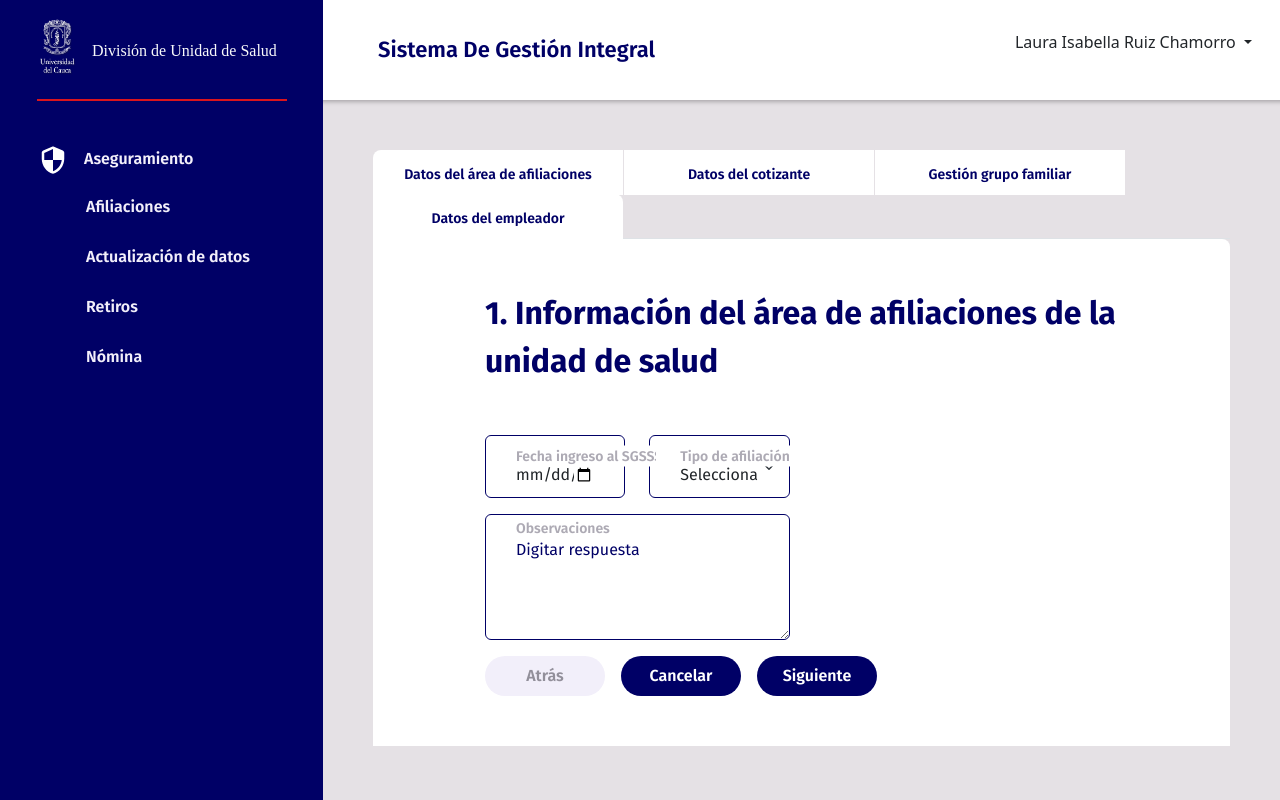
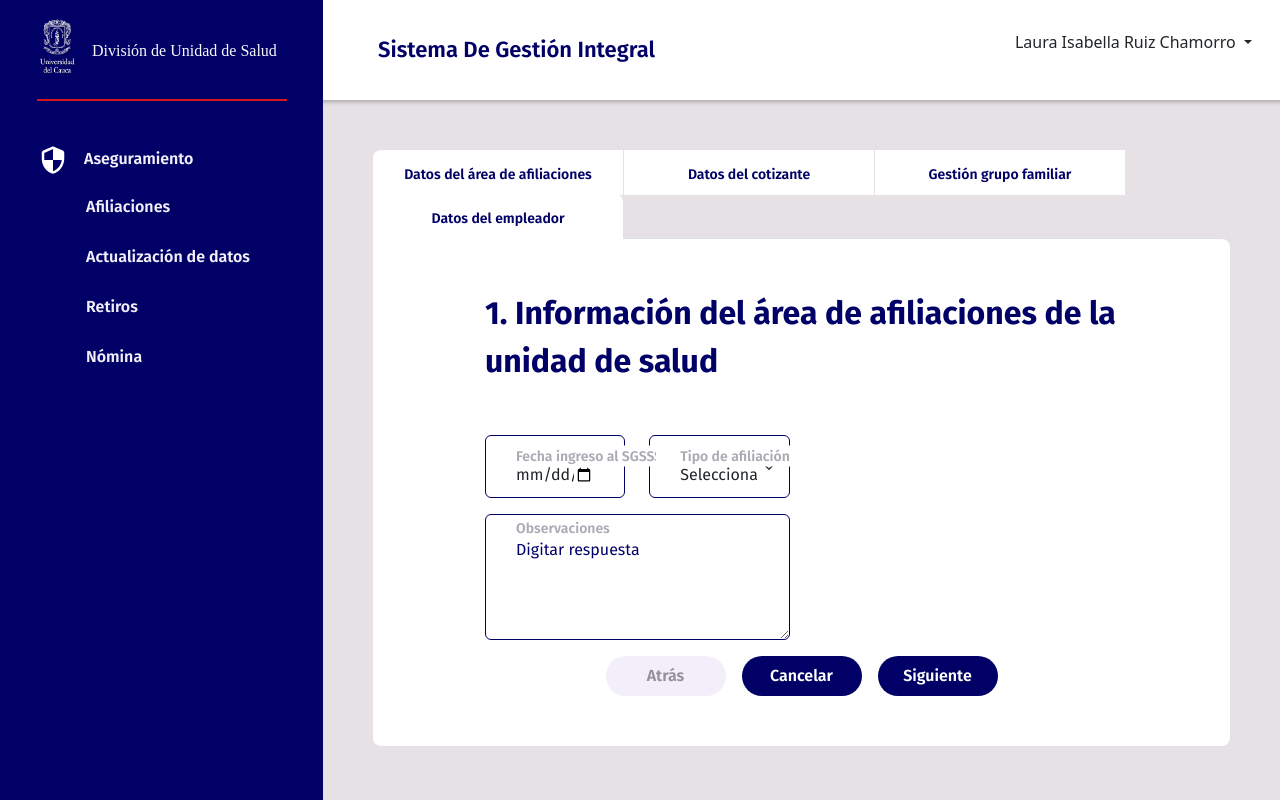
Before and after one commit to sergioorteera/Unisalud-FrontEnd, an Angular app: page /membership-aplication in a window 1280 px wide. Built offline with nearby package versions, Linux system fonts and the light colour scheme.

Commit message:
avances form2

```diff
--- a/src/app/core/model/AffiliationData.model.ts
+++ b/src/app/core/model/AffiliationData.model.ts
@@ -22,6 +22,7 @@ export interface EpsAnterior {
 export interface Discapacidad {
   id: number;
   descripcion: string;
+  grado: string;
 }
 
 export interface Departamento {
--- a/src/app/views/membership-application/components/pages/contributor-data/contributor-data.component.css
+++ b/src/app/views/membership-application/components/pages/contributor-data/contributor-data.component.css
@@ -5,6 +5,8 @@
   padding-top: 50px;
   padding-bottom: 50px;
   border-top-right-radius: 8px;
+  border-bottom-left-radius: 8px;
+  border-bottom-right-radius: 8px;
 }
 
 .title-page-form{
@@ -12,6 +14,12 @@
   font-size: 32px;
   color: var(--blue);
   padding-bottom: 50px;
+}
+
+.button-container {
+  display: flex;
+  justify-content: center;
+  background-color: var(--white);
 }
 
 /* FORMS */
--- a/src/app/views/membership-application/components/pages/contributor-data/contributor-data.component.html
+++ b/src/app/views/membership-application/components/pages/contributor-data/contributor-data.component.html
@@ -86,9 +86,7 @@
           <div class="form-floating">
             <select class="form-select text-body" id="paisNacimiento" formControlName="paisNacimiento">
               <option value="null" selected disabled>Seleccionar respuesta</option>
-              <option value=""></option>
-              <option value=""></option>
-              <option value=""></option>
+              <option *ngFor="let p of pais" [value]="p.id">{{ p.descripcion }}</option>
             </select>
             <label class="text-body-small-sb">País de nacimiento</label>
           </div>
@@ -97,9 +95,7 @@
           <div class="form-floating">
             <select class="form-select text-body" id="deptNacimiento" formControlName="deptNacimiento">
               <option value="null" selected disabled>Seleccionar respuesta</option>
-              <option value=""></option>
-              <option value=""></option>
-              <option value=""></option>
+              <option *ngFor="let dept of departamento" [value]="dept.id">{{ dept.descripcion }}</option>
             </select>
             <label class="text-body-small-sb">Departamento de nacimiento</label>
           </div>
@@ -248,6 +244,9 @@
               <option value=""></option>
               <option value=""></option>
               <option value=""></option>
+              <option value="null" selected disabled>Seleccionar respuesta</option>
+              <!-- ESTO TOCA CAMBIARLO -->
+              <option *ngFor="let disFisica of discapacidad" [value]="disFisica.id">{{ disFisica.grado }}</option>
             </select>
             <label class="text-body-small-sb">Discapacidad física</label>
           </div>
--- a/src/app/views/membership-application/components/pages/contributor-data/contributor-data.component.ts
+++ b/src/app/views/membership-application/components/pages/contributor-data/contributor-data.component.ts
@@ -11,14 +11,12 @@ import { ActividadEconomica, AffiliationDataDetail, Departamento, Dependencia, D
 export class ContributorDataComponent implements OnInit {
 
   @Output() cambioFormulario = new EventEmitter<number>();
-  estado: Estado[] = [];
-  actividadEconomica: ActividadEconomica[] = [];
-  sede: Sede[] = [];
+
   epsAnterior: EpsAnterior[] = [];
   discapacidad: Discapacidad[] = [];
   departamento: Departamento[]= [];
-  dependencia: Dependencia[]= [];
   pais: Pais[]= [];
+  //ESTE SI - FALTA EL MUNICIPIO
   contributorDataForm: FormGroup;
 
   constructor(
@@ -86,16 +84,10 @@ export class ContributorDataComponent implements OnInit {
   getAffiliationData():void{
     this.mbsAplAffiliationDataService.getAffiliationData().subscribe((affiliationData: AffiliationDataDetail) => {
       console.log("este",affiliationData.datos);
-
-      // this.estado = affiliationData.estado;
-      // this.actividadEconomica = affiliationData.actividadEconomica;
-      // this.sede = affiliationData.sede;
       this.epsAnterior = affiliationData.datos.epsAnterior;
-      // this.discapacidad = affiliationData.discapacidad;
-      // this.departamento = affiliationData.departamento;
-      // this.dependencia = affiliationData.dependencia;
-      // this.pais = affiliationData.pais;
-
+      this.discapacidad = affiliationData.datos.discapacidad;
+      this.departamento = affiliationData.datos.departamento;
+      this.pais = affiliationData.datos.pais;
     });
   }
 
--- a/src/app/views/membership-application/components/pages/membership-area-data/membership-area-data.component.css
+++ b/src/app/views/membership-application/components/pages/membership-area-data/membership-area-data.component.css
@@ -5,10 +5,18 @@
   padding-top: 50px;
   padding-bottom: 50px;
   border-top-right-radius: 8px;
+  border-bottom-left-radius: 8px;
+  border-bottom-right-radius: 8px;
 }
 
 .title-page-form {
   padding-bottom: 50px;
+}
+
+.button-container {
+  display: flex;
+  justify-content: center;
+  background-color: var(--white);
 }
 
 /* FORMS */
```
